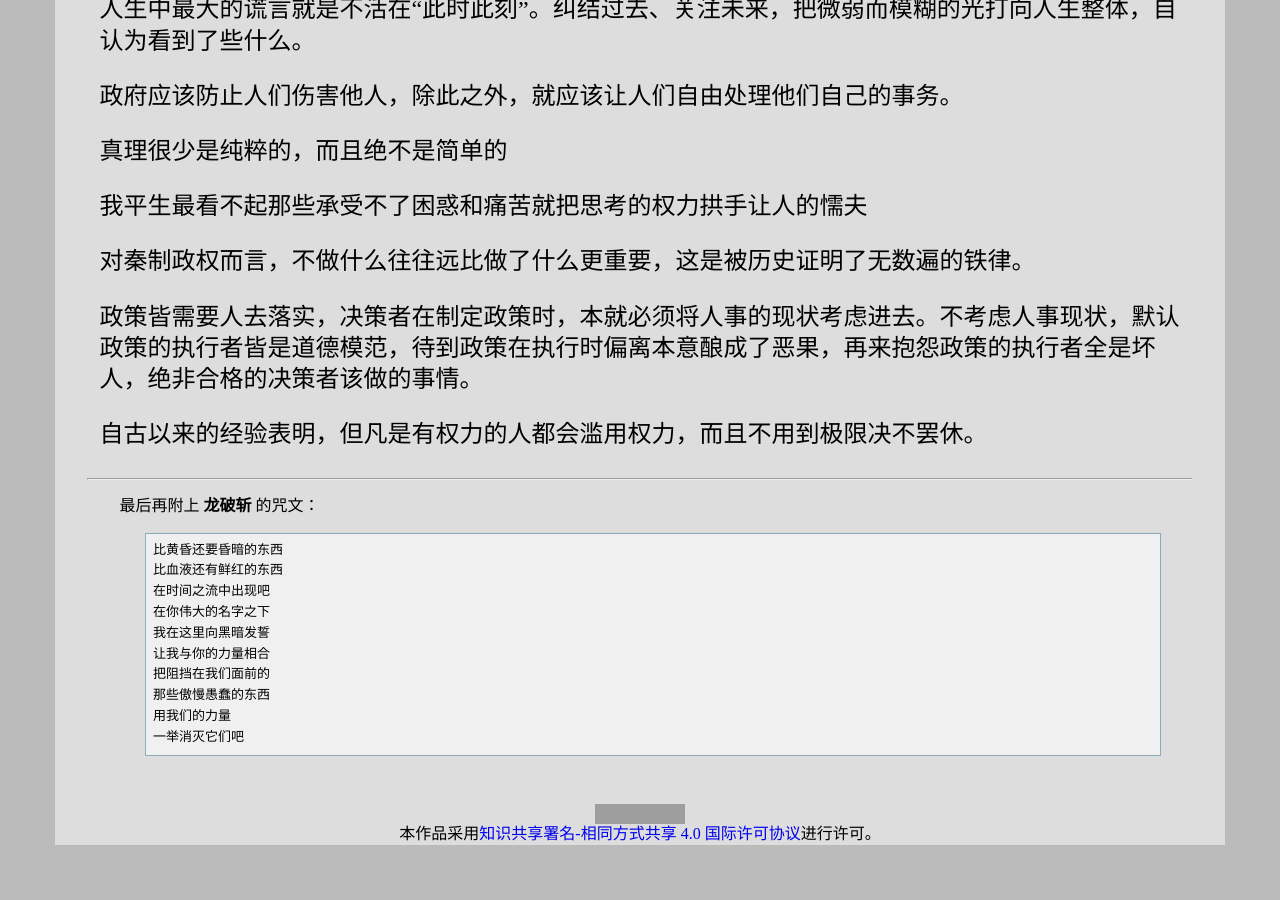
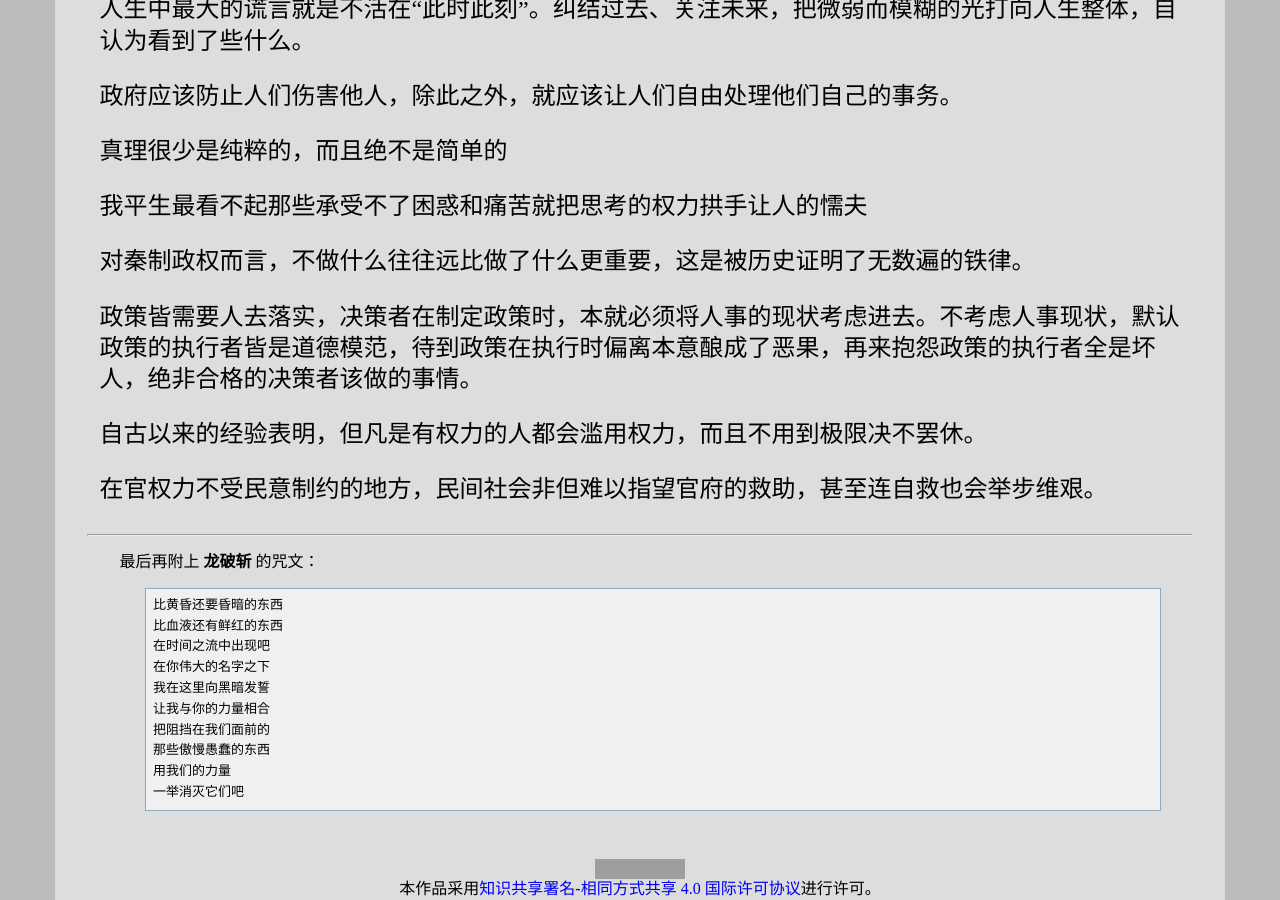
Before and after one commit to leiqin/leiqin.github.io, a Jekyll site: the page built from shoucang/revelation.markdown, in a window 1280 px wide and 900 px high, scrolled down 9335 px. Built offline with Jekyll 4.4.1, drawn with Linux system fonts in a browser that asks for light colours; nearby versions of some CDN libraries; before the commit the page ends 10180 px from its top, so only the background shows below that; part of the change alters nothing that is shown; grey boxes are pictures that could not be loaded.

Commit message:
添加克雷圣经：在官权力不受民意制约的地方，民间社会非但难以指望官府的救助，甚至连自救也会举步维艰。

```diff
--- a/shoucang/revelation.markdown
+++ b/shoucang/revelation.markdown
@@ -479,6 +479,10 @@ title: 克雷圣经
 自古以来的经验表明，但凡是有权力的人都会滥用权力，而且不用到极限决不罢休。
 :   图书 [大宋繁华——造极之世的表与里](https://book.douban.com/subject/36944357/) 第五章 无为的红利 魏继宗的本意，是希望市易务做一个市场的监督者，做一个物价的调解者。但正如孟德斯鸠在《论法的精神》一书中所言：“自古以来的经验表明，但凡是有权力的人都会滥用权力，而且不用到极限决不罢休。” 市易法既赋予市易务监督市场并调节物价的权力，又赋予其参与经营获取利润的资格，相当于让市易务既做裁判也做运动员，其彻底堕落成以权谋私部门，可说是一种必然。结果就是市易务堂而皇之地取代了从前那些有权力背景的大商人，成了市场上新的垄断者与兼并者，成了宋代营商环境的最大破坏者——之所以说堂而皇之，是因为市易务乃正规的官办机构，背后有皇权（宋神宗）和相权（王安石）支持，相比之下，从前那些有权力背景的大商人虽然也嚣张跋扈，终究仍是行走在统治秩序的灰色地带。
 
+在官权力不受民意制约的地方，民间社会非但难以指望官府的救助，甚至连自救也会举步维艰。
+:   图书 [大宋繁华——造极之世的表与里](https://book.douban.com/subject/36944357/) 第六章 差役与乡下人 尽管有这些缺点，义役仍是一场行之有效的民间自救运动。毕竟，这些缺点在旧的差役模式里也有，而且更严重——民间推选出来的役首不公正，自会有乡户们联合起来抵制，役首本就生活在乡间，与其他乡户低头不见抬头见，再如何不公也不至于将事情做绝。役首排定的服差役次序过了几年后不再适用，乡户们也可以要求集团商议重新制定次序，役首是无力阻止的。而在旧的差役模式里，不公来自索贿受贿的衙门官吏，乡户们拿他们毫无办法；衙门官吏态度消极，不想增加自己的工作量，不愿意及时更新乡民们的户等，进而变更服差役的次序，乡民们也拿他们毫无办法。之所以如此，当然是因为役首们的权力是乡户集体赋予，是可以制约的权力；而衙门官吏的权力是皇权的延伸，并不受民意的制约。不受制约的权力做起恶来是无解的，乡户们只能咬牙忍受。这也正是义役虽然缺点很多，但直到南宋末年，文天祥等有良知的知识份子仍在倡导义役的主因。 遗憾的是，这场民间自救运动虽传播甚广，也得到了不少有良知的地方官员的支持，但并没有能够在南宋境内全面推广开来，其中最大的阻力便来自地方衙门的官吏。毕竟，推行义役相当于断了地方衙门官吏一条极重要的腐败路径。正如做过衢州知州的南宋官员袁甫所观察到的那样：“盖差役之利，在吏而不在民。义役之利，在民而不在吏。差役如旧，则请嘱之门开；义役一成，则渔取之路绝。非得仁守廉令出力以维持之，其不乘间伺隙、沮其谋而败其成者鲜矣。” 在袁甫看来，义役严重损害了地方衙门胥吏的利益。只要乡户们搞义役，这些胥吏就会跳出来搞破坏。如果当地官员没有仁爱廉洁的品德，也与胥吏沆瀣一气，当地的义役定会失败。而残酷的常识是：在官权力不受民意制约的时代，仁爱廉洁的官员从来都是少数。 类似的观察也见于另一位南宋官员孙应时。孙是浙江余姚人。宋孝宗淳熙年间，余姚百姓痛恨差役已久，在当地有声望的父老的组织下搞起了义役。孙应时当时正在家乡闲住，是余姚义役兴起的见证者。据他讲，义役推行开来之后，“毫宗大姓，无复仇讼，而欢然相亲。……唯是奸胥滑吏，无以弄权取资，嗾群不逞，专欲沮阻”——百姓不再因差役而互相仇视，原本的互害社会变回了互助社会。只有那些无法再弄权索贿的胥吏对义役恨之入骨，在竭力唆使不逞之徒去破坏义役。 宋孝宗淳熙十一年（1184），监察御史谢谔又披露，在江东路、江西路等地，“民间有便于义役之处，官司乘此颇有摇动”，百姓想搞义役，但地方官府并不支持。且有饶州德兴县与吉州吉水县的乡户来京控诉，说当地胥吏痛恨义役制度断了他们索贿的财路，“日夕伺隙，思败其谋”，鸡蛋里挑石头专门给义役找茬，要阻止民间百姓以义役自救。其中，从德兴县来京控诉的乡户，还带来了一块“本县旧刊义役石碑”，从石碑上的内容可以看出，当地百姓是真的想要搞义役。将乡户们逼至千里迢迢带着石碑上京控诉的地步，自不难想见德兴县当地官吏对义役的敌视程度。 以上种种，其实也只不过是在彰显一个基本常识：在官权力不受民意制约的地方，民间社会非但难以指望官府的救助，甚至连自救也会举步维艰。
+
+
 * * *
 
 最后再附上 **龙破斩** 的咒文：
```
